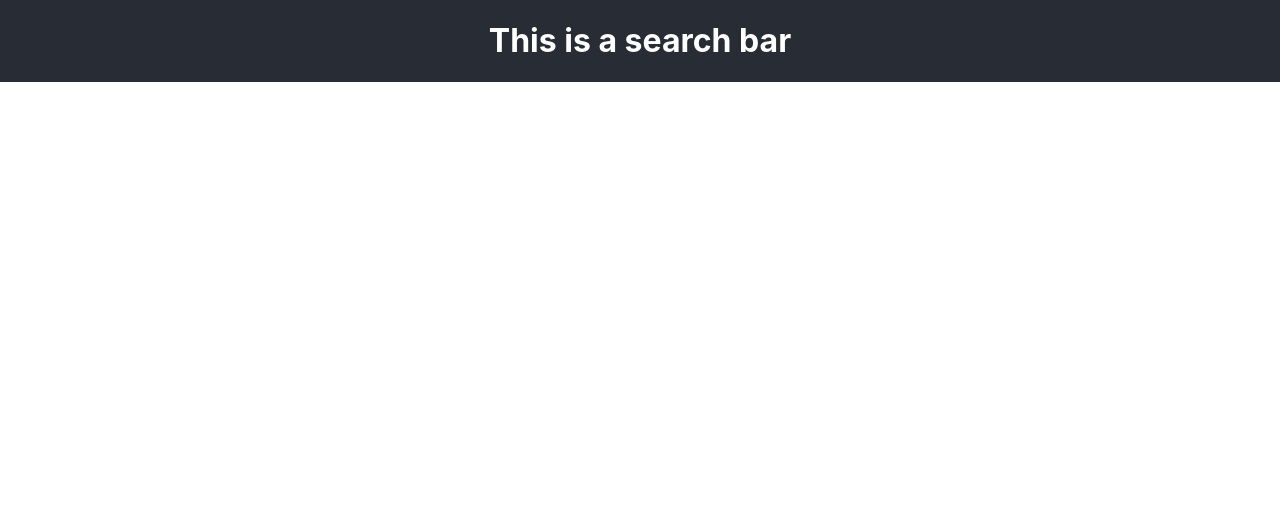
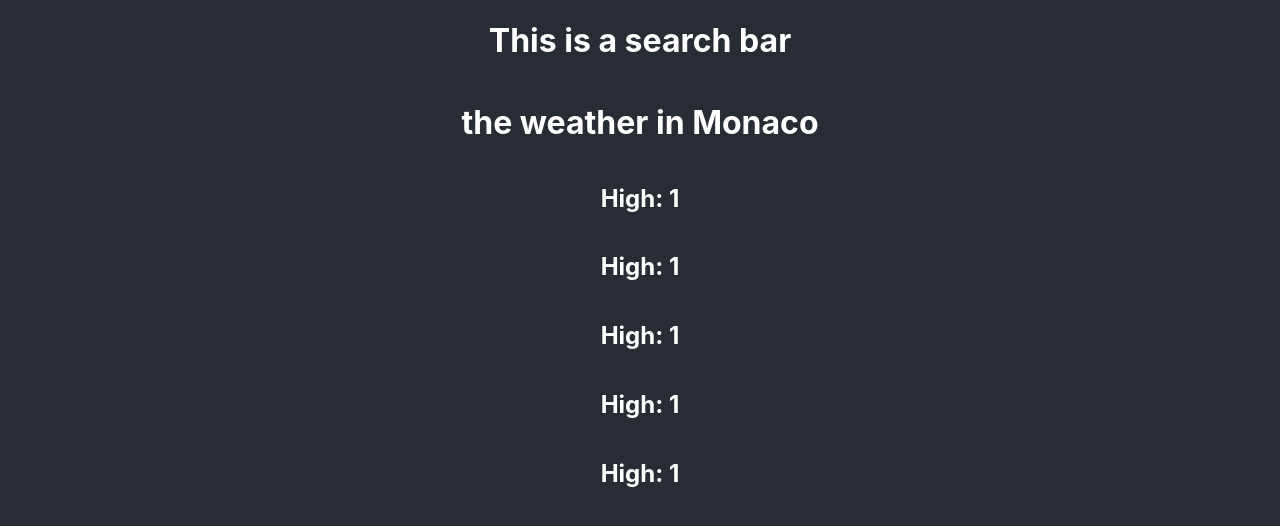
Before and after one commit to JordT/WeatherApp, a React (Create React App) app: page / in a window 1280 px wide. Shown: the top 526 px of the page. Built offline with nearby package versions, Linux system fonts and the light colour scheme.

Commit message:
displaying highs for 5 days

```diff
--- a/src/App.css
+++ b/src/App.css
@@ -1,7 +1,7 @@
 .App {
   text-align: center;
   background-color: #282c34;
-
+  min-height: 100vh;
 }
 
 .App-header {
--- a/src/App.js
+++ b/src/App.js
@@ -1,15 +1,19 @@
 import { useState } from 'react';
 import './App.css';
+import NextFiveDays from './components/DisplayWeather/NextFiveDays/NextFiveDays';
 import SearchBar from './components/SearchBar/searchBar.js';
+import defaultweather from './defaultweather.json';
 
 function App() {
+
+  // const defaultweather = './defaultweather.json'
   // We manage state here as we'll get it in SearchBar
-  const [location, setLocation] = useState({currentLocation: "Monaco"})
+  const [location, setLocation] = useState(defaultweather)
 
   return (
     <div className="App">
         <SearchBar />
-        {/* <DisplayWeather props={state}/> */}
+        <NextFiveDays location={location}/>
     </div>
   );
 }
--- /dev/null
+++ b/src/components/DisplayWeather/NextFiveDays/NextFiveDays.js
@@ -0,0 +1,27 @@
+
+const NextFiveDays = (props) => {
+
+    const DisplayDay = (weather) => {
+        const displayDays = []
+
+        weather.map((d, i) => {
+
+            // return console.log(d.day.high)
+            return displayDays.push(
+                <h2>High: {d.day.high}</h2>
+            )
+        })
+
+        return displayDays
+    }
+
+    return (
+        <div className="App-header">
+            <h1> the weather in {props.location.currentLocation} </h1>
+            {DisplayDay(props.location.weather)}
+        </div>
+
+    )
+}
+
+export default NextFiveDays;
--- a/src/components/DisplayWeather/NextFiveDays/example.js
+++ /dev/null
@@ -1 +0,0 @@
-// here we will write a searchbar component
--- /dev/null
+++ b/src/defaultweather.json
@@ -0,0 +1,35 @@
+{
+    "currentLocation": "Monaco",
+    "sunSet": "2000",
+    "sunRise": "0800",
+    "weather": [{
+      "day": {
+        "high": 1,
+        "low": 0
+      }
+    },
+    {
+    "day": {
+        "high": 1,
+        "low": 0
+      }
+    },
+    {
+    "day": {
+        "high": 1,
+        "low": 0
+      }
+    },
+    {
+    "day": {
+        "high": 1,
+        "low": 0
+      }
+    },
+    {
+    "day": {
+        "high": 1,
+        "low": 0
+      }
+    }]
+}
```
